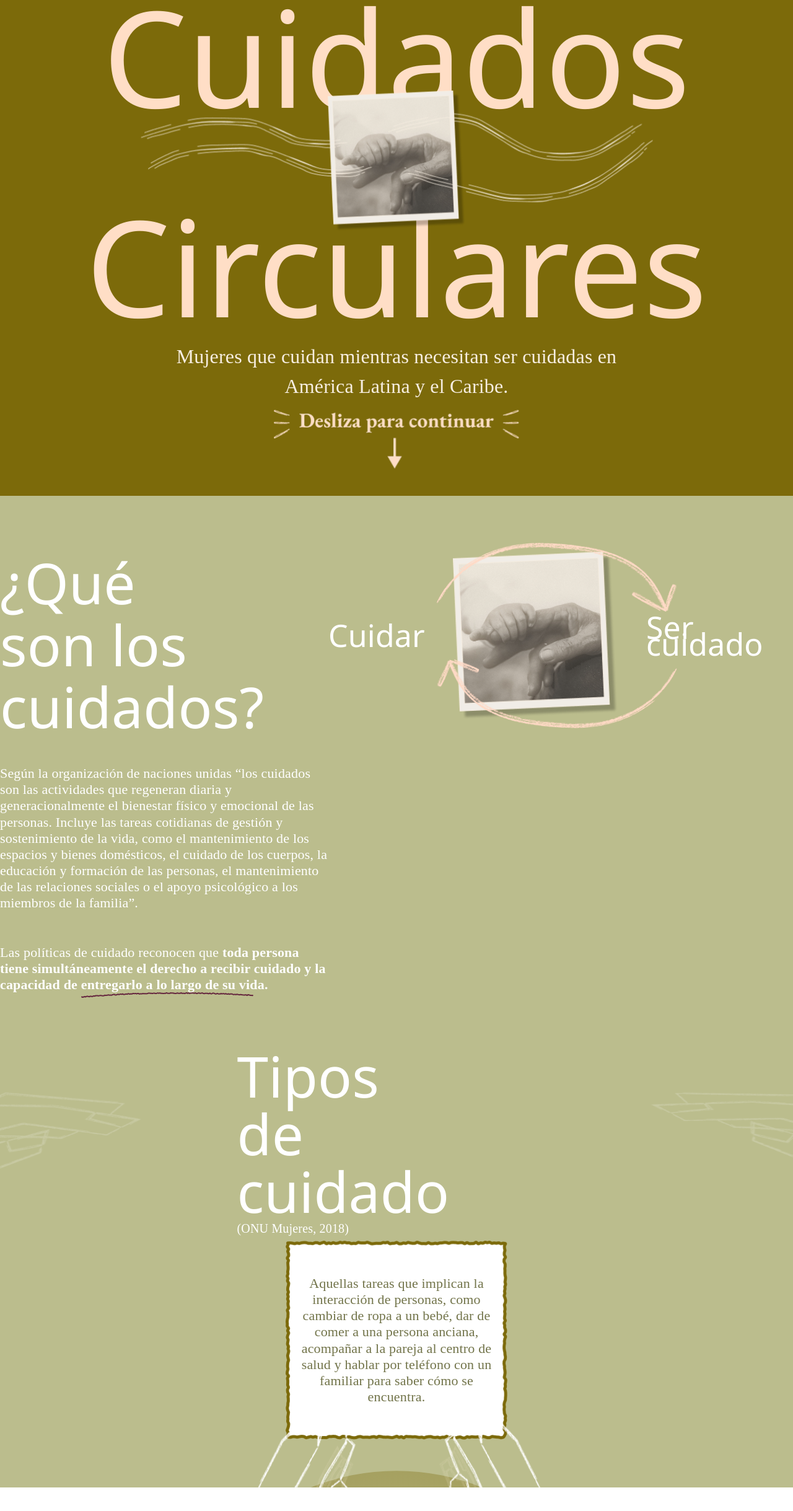
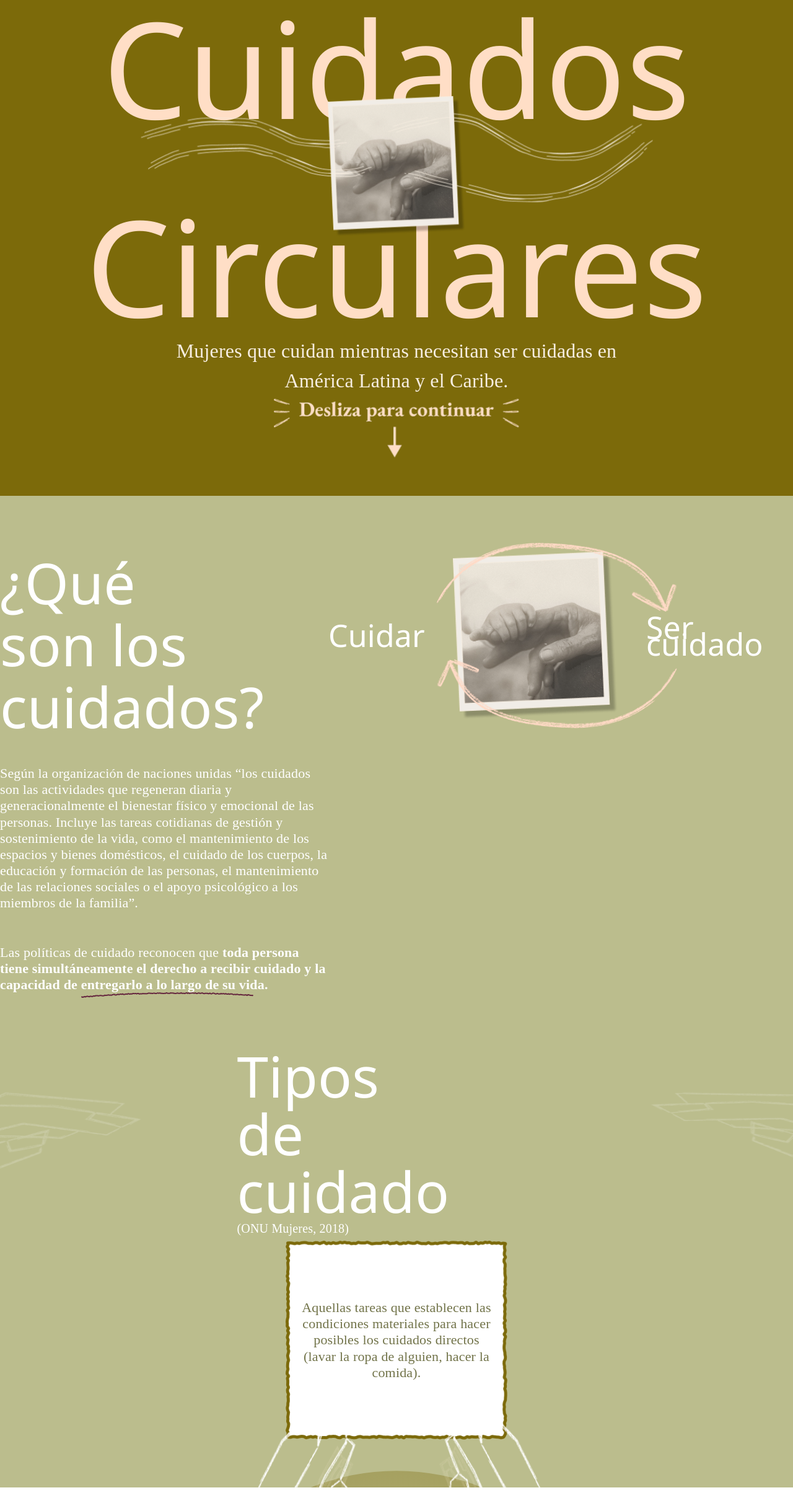
Before and after one commit to dataista-studio/cuidados-circulares, a React (Vite) app: page / in a window 1280 px wide. Shown: the top 2438 px of the page at 62% size. Built offline with nearby package versions, Linux system fonts and the light colour scheme; a web font is replaced by a local one.

Commit message:
Fix styles and content

```diff
--- a/src/screens/Portada.jsx
+++ b/src/screens/Portada.jsx
@@ -1,7 +1,8 @@
 export default function Portada() {
     return (
+        <div className="w-screen h-screen bg-verde-medio flex items-center justify-center relative overflow-hidden">
 
-        <div className="w-screen h-screen bg-verde-medio flex flex-col gap-2 text-center items-center justify-center relative">
+            <div className="flex flex-col items-center text-center">
 
                 <img
                     src="./src/assets/img/waves.png"
@@ -9,25 +10,32 @@ export default function Portada() {
                     className="h-[237px] w-[827px] object-contain z-50 absolute top-[17%] opacity-0 animate-[fadeUp_1s_ease-out_forwards]"
                 />
 
-            <h1 className="text-[216px] leading-[93px] text-salmon font-heading animate-[fadeUp_1s_ease-out_forwards] [animation-delay:0.2s]">Cuidados</h1>
+                <h1 className="text-[216px] leading-[93px] text-salmon font-heading opacity-0 animate-[fadeUp_1s_ease-out_forwards]">
+                    Cuidados
+                </h1>
 
                 <img
                     src="./src/assets/img/hands.png"
                     alt=""
-                className="h-[227px] w-[223px] z-10 animate-[fadeUp_1s_ease-out_forwards] [animation-delay:0.4s]"
+                    className="h-[227px] w-[223px] z-10 opacity-0 animate-[fadeUp_1s_ease-out_forwards] [animation-delay:0.4s]"
                 />
 
-            <h1 className="text-[216px] leading-[93px] text-salmon font-heading z-0 opacity-0 animate-[fadeUp_1s_ease-out_forwards] [animation-delay:0.6s]">Circulares</h1>
+                <h1 className="text-[216px] leading-[93px] text-salmon font-heading opacity-0 animate-[fadeUp_1s_ease-out_forwards] [animation-delay:0.6s]">
+                    Circulares
+                </h1>
 
                 <p className="text-crema font-serif text-[32px] text-center max-w-[900px] mt-15 leading-[1.5] opacity-0 animate-[fadeUp_1s_ease-out_forwards] [animation-delay:0.8s]">
-                Mujeres que cuidan mientras necesitan ser cuidadas en <br/>América Latina y el Caribe.
+                    Mujeres que cuidan mientras necesitan ser cuidadas en <br />
+                    América Latina y el Caribe.
                 </p>
 
                 <img
                     src="./src/assets/img/call to action.png"
                     alt=""
-                className="h-[100px] w-auto z-10 animate-[fadeUp_1s_ease-out_forwards] [animation-delay:0.4s]"
+                    className="h-[100px] w-auto z-10 opacity-0 animate-[fadeUp_1s_ease-out_forwards] [animation-delay:1s]"
                 />
+
+            </div>
 
             <style>
                 {`
@@ -43,8 +51,7 @@ export default function Portada() {
                     }
                 `}
             </style>
+
         </div>
-
-
     )
-};
+}
--- a/src/screens/seccionII/Hands3.jsx
+++ b/src/screens/seccionII/Hands3.jsx
@@ -89,7 +89,7 @@ export default function Hands3({progress}) {
                     />
 
                     <p className='relative text-center max-w-[307px] text-verde-oscuro font-serif text-[22px]'>
-                        Aquellas tareas que implican la interacción de personas, como cambiar de ropa a un bebé, dar de comer a una persona anciana, acompañar a la pareja al centro de salud y hablar por teléfono con un familiar para saber cómo se encuentra.
+                        Aquellas tareas que establecen las condiciones materiales para hacer posibles los cuidados directos (lavar la ropa de alguien, hacer la comida).
                     </p>
                 </div>
 
```
Lines whose indentation alone changed are shown as unchanged.
